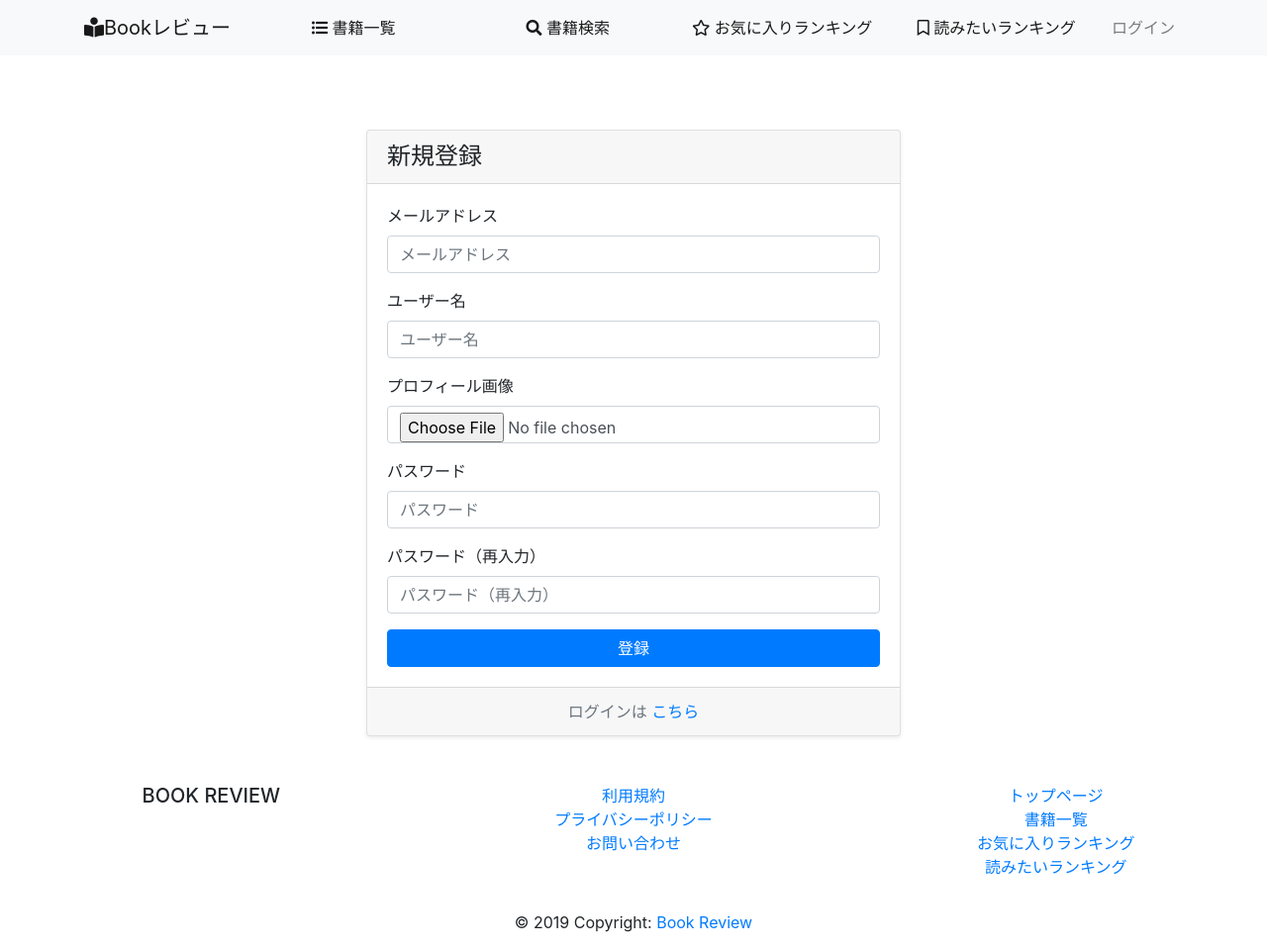
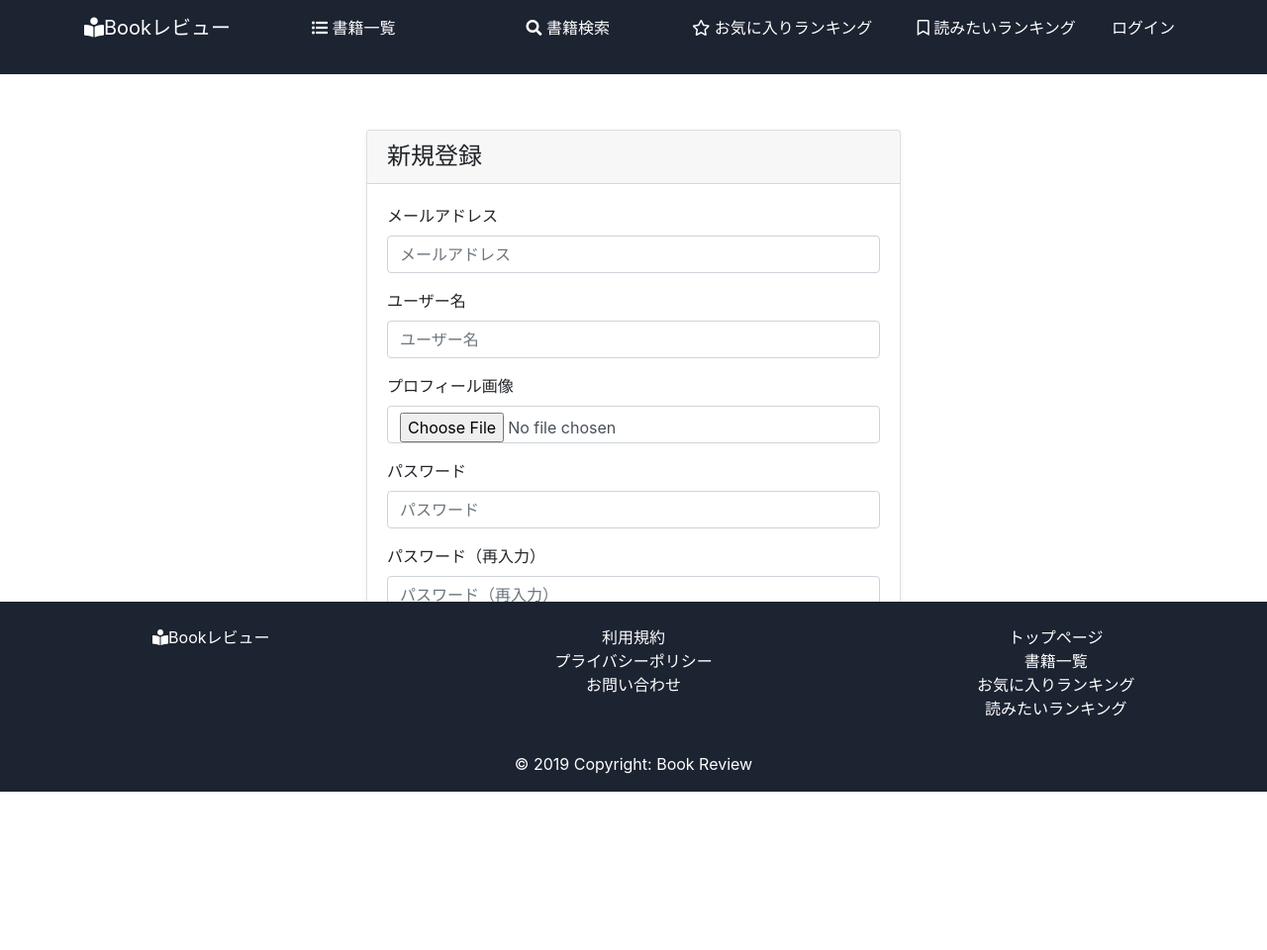
Before and after one commit to yuna1001/book-review, a Django app: page /accounts/signup/ in a window 1280 px wide. Shown: the whole page at 99% size. After the commit the page ends 800 px from the top, so only its background shows below. Run offline with Django 3.2, Linux system fonts and the light colour scheme; some libraries are stand-ins or nearby versions.

Commit message:
[add] フッターを追加

```diff
--- a/static/base.css
+++ b/static/base.css
@@ -0,0 +1,18 @@
+header {
+    background-color: #1C2331;
+}
+
+header a {
+    color: white;
+    text-decoration: none;
+}
+
+footer {
+    color: white;
+    background-color: #1C2331;
+}
+
+footer a {
+    color: white;
+    text-decoration: none;
+}
--- a/templates/base.html
+++ b/templates/base.html
@@ -12,12 +12,13 @@
         <title>{% block page_title %}{% endblock %}</title>
         <!-- css -->
         <link rel="stylesheet" href="https://use.fontawesome.com/releases/v5.6.3/css/all.css">
+        <link href="{% static 'base.css' %}" rel="stylesheet" type="text/css">
         {% block extra_css %}{% endblock %}
     </head>
 
     <body>
         <header style="padding-top:75px">
-            <nav class="navbar fixed-top navbar-expand-lg navbar-light bg-light">
+            <nav class="navbar fixed-top navbar-expand-lg">
                 <div class="container">
                     <a class="navbar-brand" href='#'><i class="fas fa-book-reader"></i>Bookレビュー</a>
                     <button class="navbar-toggler" type="button" data-toggle="collapse" data-target="#navbarNavDropdown"
@@ -80,7 +81,7 @@
             {% block content %}{% endblock %}
         </main>
         <!-- Footer -->
-        <footer class="page-footer font-small blue pt-4">
+        <footer class="page-footer font-small pt-4 fixed-bottom">
 
             <!-- Footer Links -->
             <div class="container-fluid text-center text-md-left">
@@ -88,7 +89,7 @@
                 <!-- Grid row -->
                 <div class="row">
                     <div class="col-xs-12 col-sm12 col-md-4 col-lg-4 mb-md-0 mb-3" style="text-align: center">
-                        <h5 class="text-uppercase">Book Review</h5>
+                        <i class="fas fa-book-reader"></i>Bookレビュー</a>
                     </div>
 
                     <!-- Grid column -->
```
